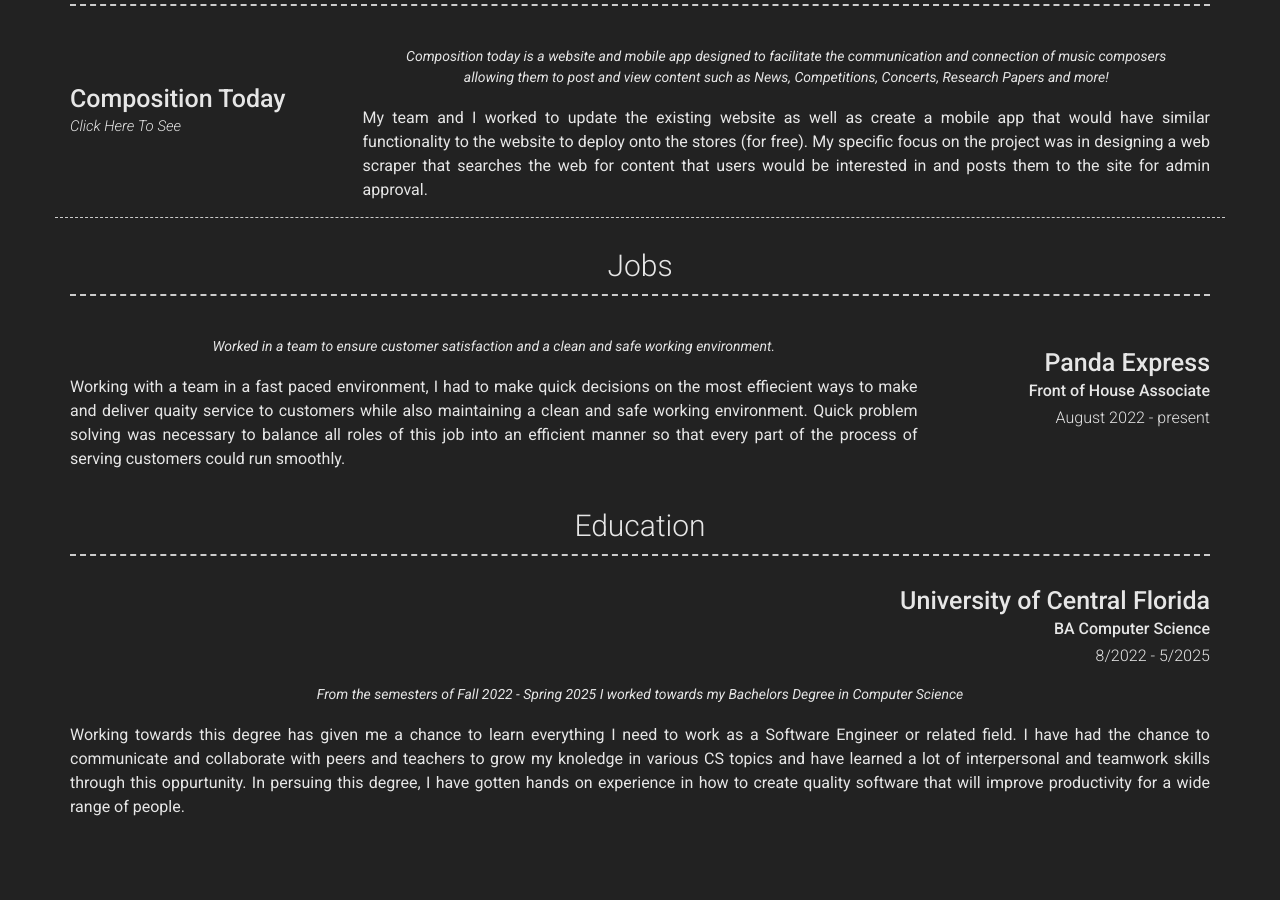
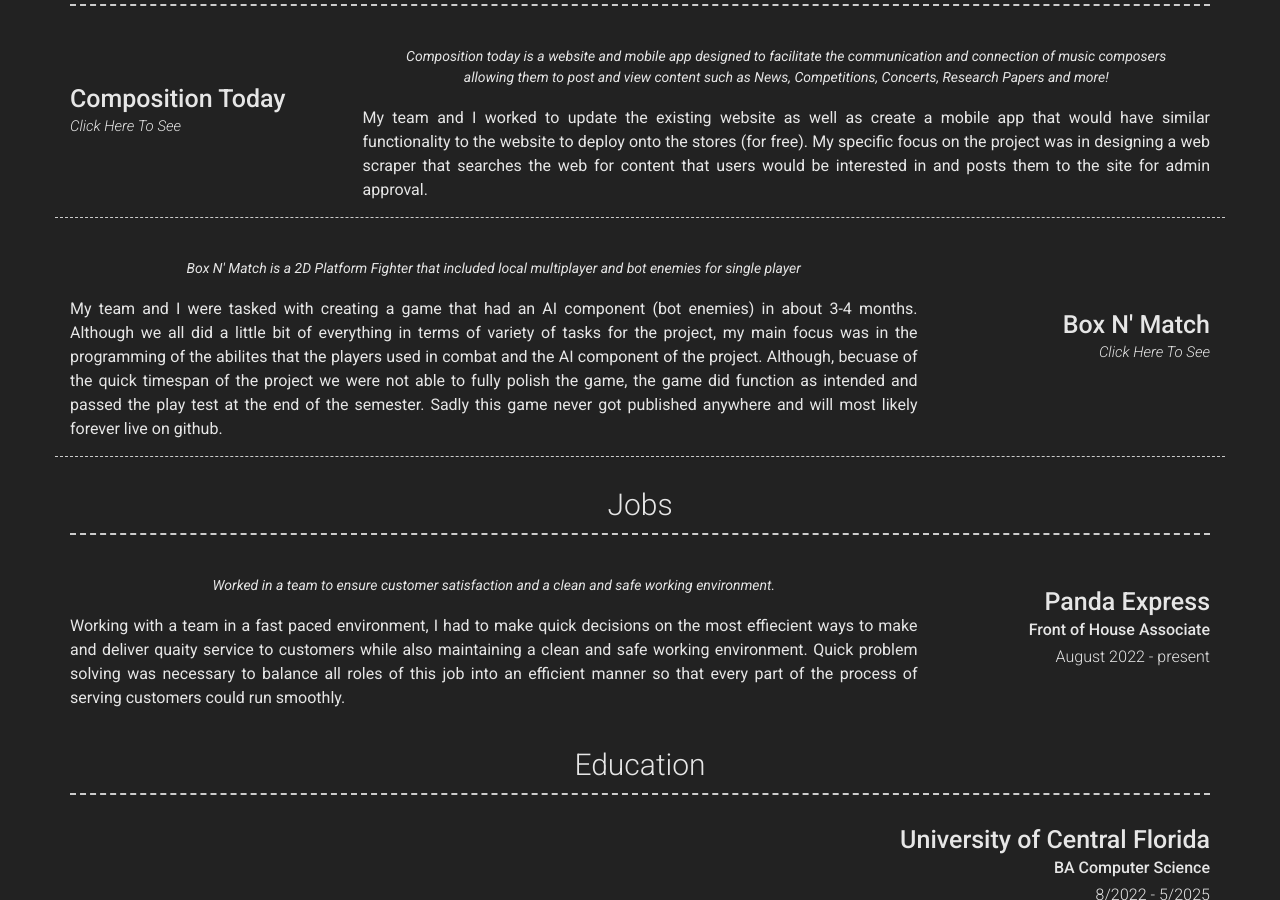
Before and after one commit to Vryllon/NoahVaden, a Jekyll site: the page built from index.md, in a window 1280 px wide and 900 px high, scrolled down 594 px. Built offline with Jekyll 4.4.1, drawn with Linux system fonts in a browser that asks for light colours; nearby versions of some CDN libraries.

Commit message:
Update _config.yml
Added Box N Match to the project section

```diff
--- a/_config.yml
+++ b/_config.yml
@@ -82,6 +82,27 @@ content:
         description: | # this will include new lines to allow paragraphs
           My team and I worked to update the existing website as well as create a mobile app that would have similar functionality to the website to deploy onto the stores (for free).
           My specific focus on the project was in designing a web scraper that searches the web for content that users would be interested in and posts them to the site for admin approval.
+
+      - layout: right
+        border: weak  # Value of `weak` will display a weak border below this item. # Any
+                      # other value (or no value) means no border will be displayed
+        title: Box N' Match
+        link: https://github.com/CadenTheKnight/BoxnMatch
+        link_text: Click Here To See
+        # additional_links:
+        #   - title:  Github page for project (eg. sproogen/modern-resume-theme)
+        #     icon: fab fa-github
+        #     url: Link to project (eg. sproogen.github.io/modern-resume-theme)(optional)
+        #   - title:  Github page for project (eg. sproogen/modern-resume-theme)
+        #     icon: fab fa-github
+        #     url: Link to project (eg. sproogen.github.io/modern-resume-theme)(optional)
+        quote: >
+          Box N' Match is a 2D Platform Fighter that included local multiplayer and bot enemies for single player
+        description: | # this will include new lines to allow paragraphs
+          My team and I were tasked with creating a game that had an AI component (bot enemies) in about 3-4 months. Although we all did a little bit of everything in terms of variety of tasks for the project,
+          my main focus was in the programming of the abilites that the players used in combat and the AI component of the project. Although, becuase of the quick timespan of the project we were not able to fully polish
+          the game, the game did function as intended and passed the play test at the end of the semester. Sadly this game never got published anywhere and will most likely forever live on github.
+
   - title: Jobs
     layout: list
     content:
```
